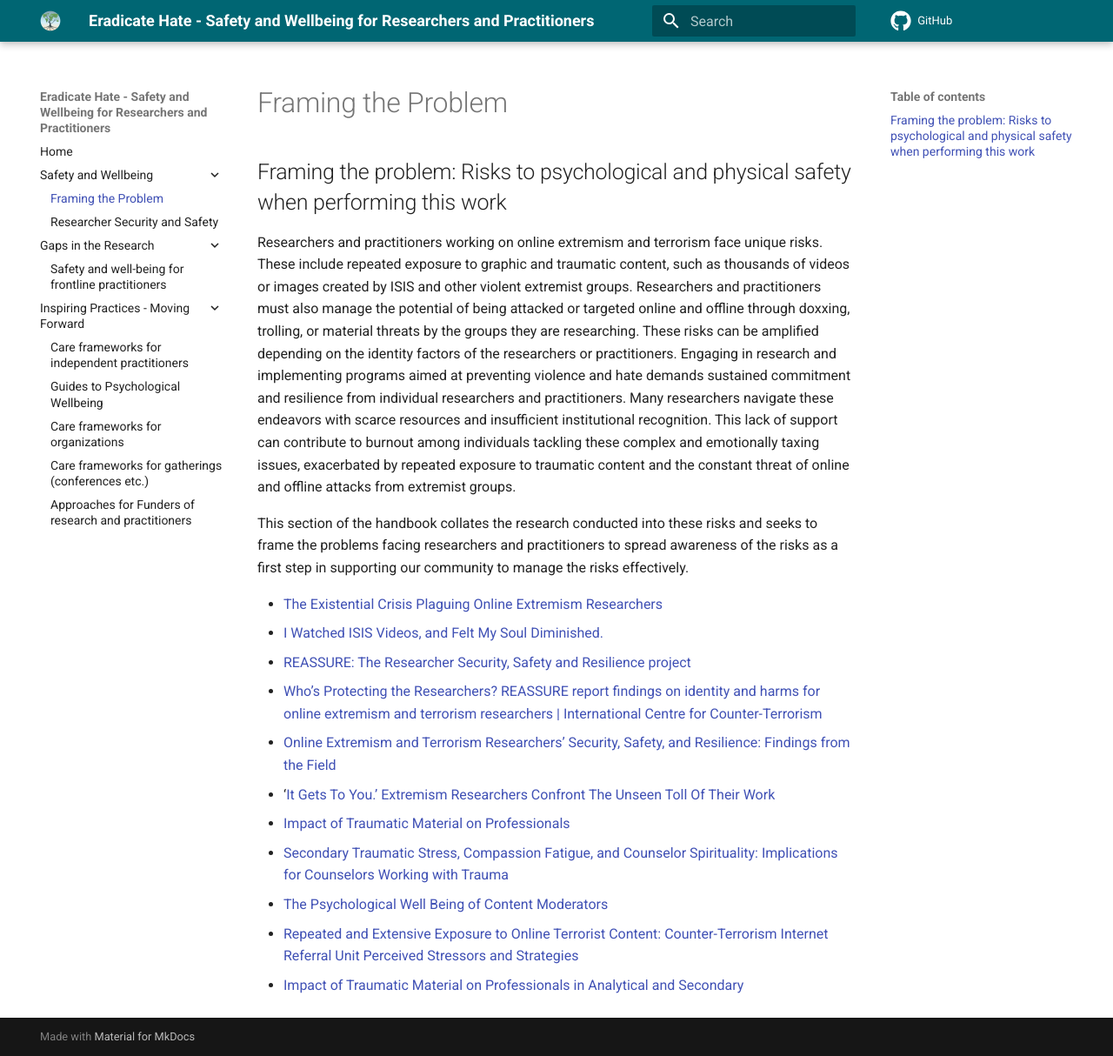
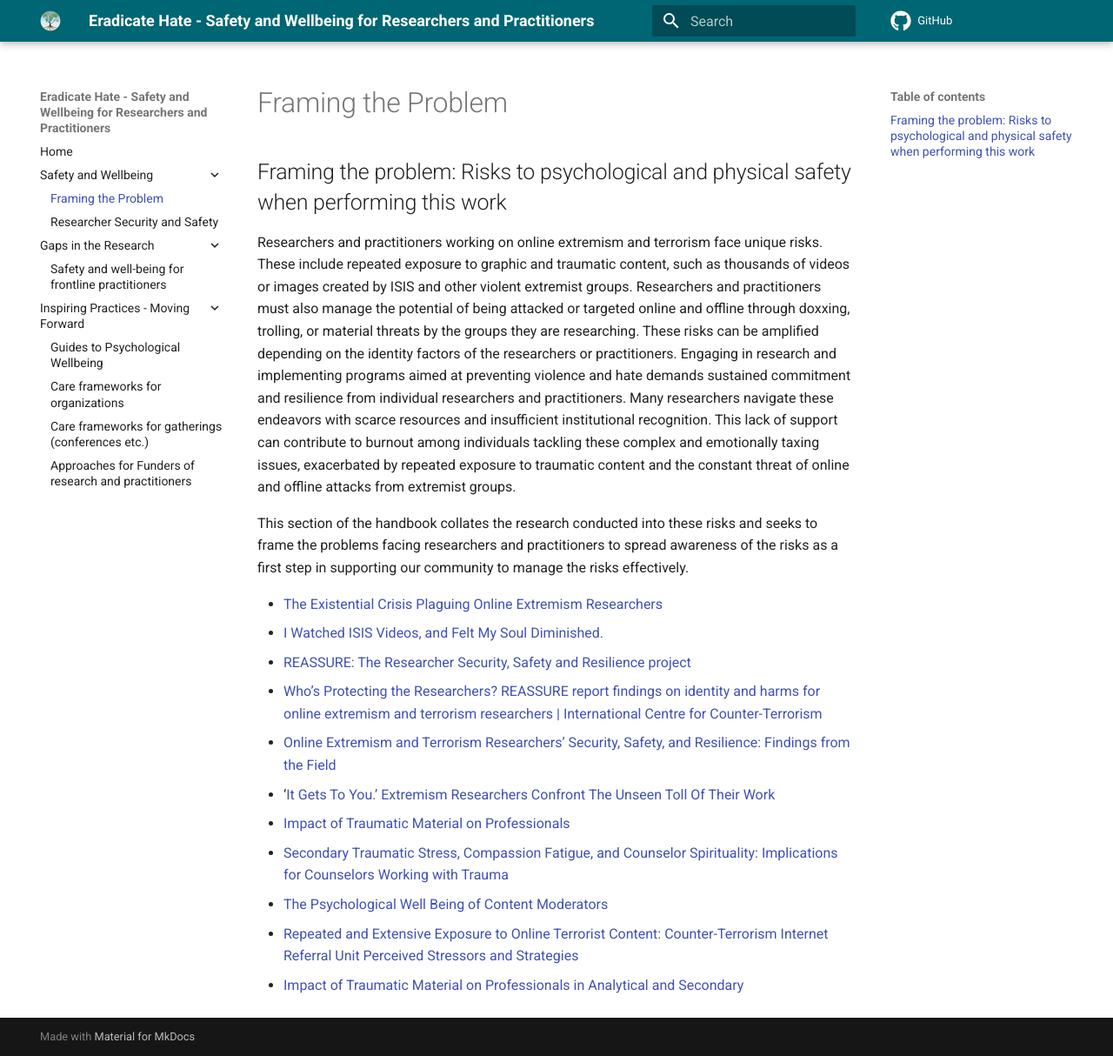
Before and after one commit to tgthorley/Safety-and-Wellbeing-for-Researchers-and-Practitioners, an MkDocs documentation site: the page built from docs/Framing-the-problem.md, in a window 1280 px wide and 1214 px high. Shown: the whole window at 87% size. Built offline with MkDocs 1.6.1 and Material for MkDocs 9.7.7, drawn with Linux system fonts in a browser that asks for light colours; comment, search, counter and statistics services are not loaded.

Commit message:
cleaning up

```diff
--- a/docs/Framing-the-problem.md
+++ b/docs/Framing-the-problem.md
@@ -1,4 +1,5 @@
 ## Framing the problem: Risks to psychological and physical safety when performing this work
+
 Researchers and practitioners working on online extremism and terrorism face unique risks. These include repeated exposure to graphic and traumatic content, such as thousands of videos or images created by ISIS and other violent extremist groups. Researchers and practitioners must also manage the potential of being attacked or targeted online and offline through doxxing, trolling, or material threats by the groups they are researching. These risks can be amplified depending on the identity factors of the researchers or practitioners. Engaging in research and implementing programs aimed at preventing violence and hate demands sustained commitment and resilience from individual researchers and practitioners. Many researchers navigate these endeavors with scarce resources and insufficient institutional recognition. This lack of support can contribute to burnout among individuals tackling these complex and emotionally taxing issues, exacerbated by repeated exposure to traumatic content and the constant threat of online and offline attacks from extremist groups.
 
 This section of the handbook collates the research conducted into these risks and seeks to frame the problems facing researchers and practitioners to spread awareness of the risks as a first step in supporting our community to manage the risks effectively.
--- a/mkdocs.yml
+++ b/mkdocs.yml
@@ -32,7 +32,6 @@ nav:
   - Gaps in the Research:
     - Safety and well-being for frontline practitioners: Safety-and-well-being-for-frontline-practitioners.md
   - Inspiring Practices - Moving Forward:
-    - Care frameworks for independent practitioners: Care-frameworks-for-independent-practitioners.md
     - Guides to Psychological Wellbeing: Guides-to-Psychological-Wellbeing.md
     - Care frameworks for organizations: Care-frameworks-for-organizations.md
     - Care frameworks for gatherings (conferences etc.): Care-frameworks-for-gatherings.md
```
Also changed, not shown: docs/Guides-to-Psychological-Wellbeing.md (+0 -1 lines).
